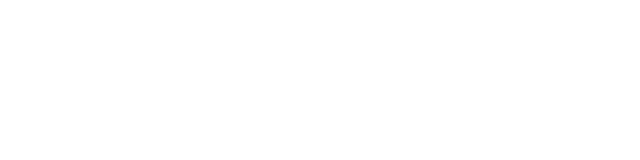
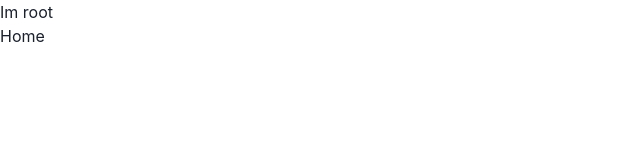
Before and after one commit to chyoni/airbnb-2022-newest-frontend, a React (Create React App) app: page / in a window 1280 px wide. Shown: the top 160 px of the page, without its empty margins (0-640 px from the left). Built offline with nearby package versions, Linux system fonts and the light colour scheme.

Commit message:
#04 ChakraProvider and React Router Setting

```diff
--- a/src/App.tsx
+++ /dev/null
@@ -1,7 +0,0 @@
-import React from 'react';
-
-function App() {
-  return <div></div>;
-}
-
-export default App;
--- /dev/null
+++ b/src/components/Root.tsx
@@ -0,0 +1,10 @@
+import { Outlet } from 'react-router-dom';
+
+export default function Root() {
+  return (
+    <>
+      <h1>Im root</h1>
+      <Outlet />
+    </>
+  );
+}
--- a/src/index.tsx
+++ b/src/index.tsx
@@ -1,12 +1,16 @@
 import React from 'react';
 import ReactDOM from 'react-dom/client';
-import App from './App';
+import { ChakraProvider } from '@chakra-ui/react';
+import { RouterProvider } from 'react-router-dom';
+import router from './router';
 
 const root = ReactDOM.createRoot(
   document.getElementById('root') as HTMLElement
 );
 root.render(
   <React.StrictMode>
-    <App />
+    <ChakraProvider>
+      <RouterProvider router={router} />
+    </ChakraProvider>
   </React.StrictMode>
 );
--- /dev/null
+++ b/src/router.tsx
@@ -0,0 +1,17 @@
+import { createBrowserRouter } from 'react-router-dom';
+import Root from './components/Root';
+import Home from './screens/Home';
+import Users from './screens/Users';
+
+const router = createBrowserRouter([
+  {
+    path: '/',
+    element: <Root />,
+    children: [
+      { path: '', element: <Home /> },
+      { path: 'users', element: <Users /> },
+    ],
+  },
+]);
+
+export default router;
--- /dev/null
+++ b/src/screens/Home.tsx
@@ -0,0 +1,5 @@
+import React from 'react';
+
+export default function Home() {
+  return <h1>Home</h1>;
+}
--- /dev/null
+++ b/src/screens/Users.tsx
@@ -0,0 +1,5 @@
+import React from 'react';
+
+export default function Users() {
+  return <h1>Users</h1>;
+}
```
Also changed, not shown: 1 other file (tests, documents, lock files or other folders).
